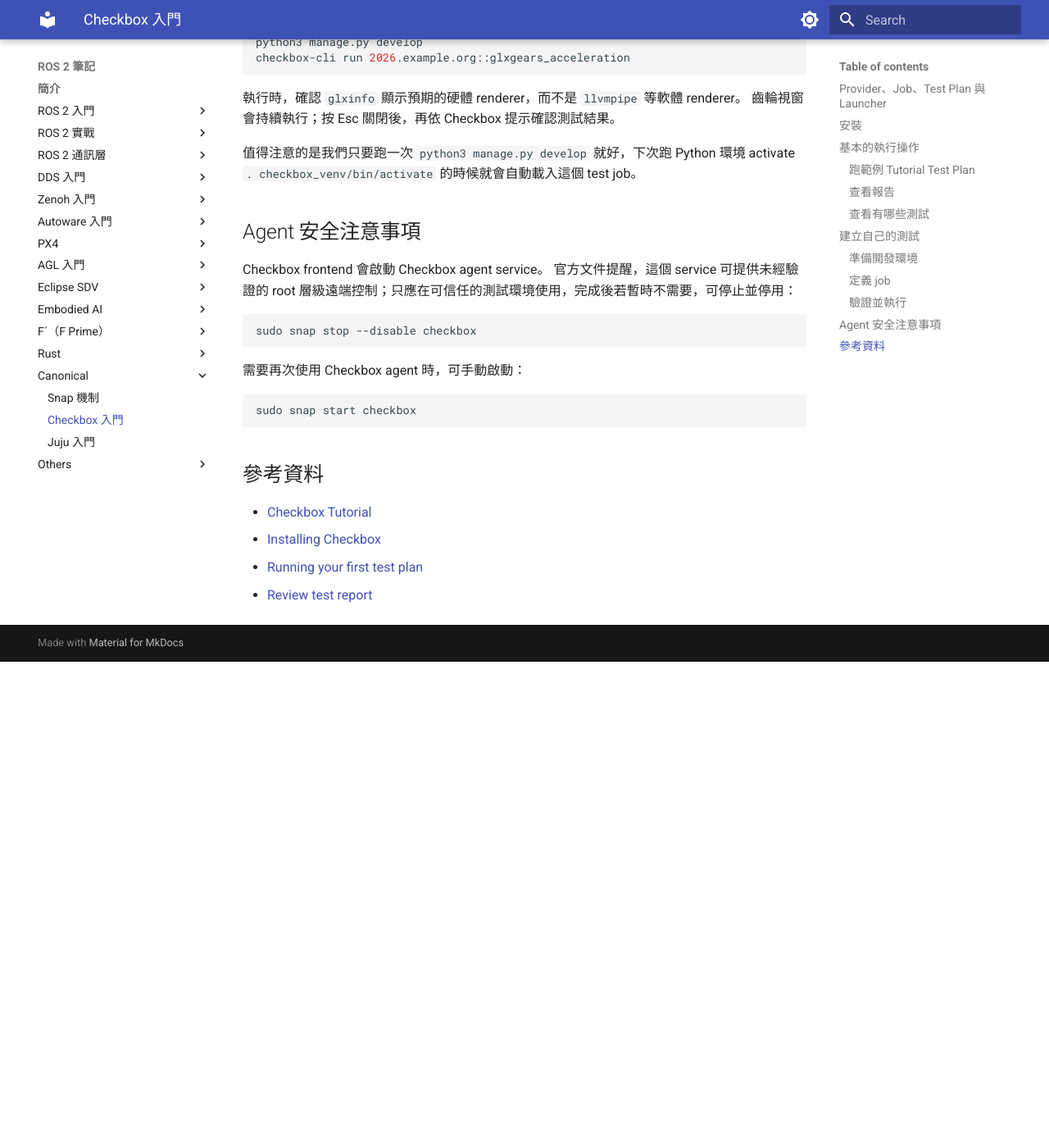
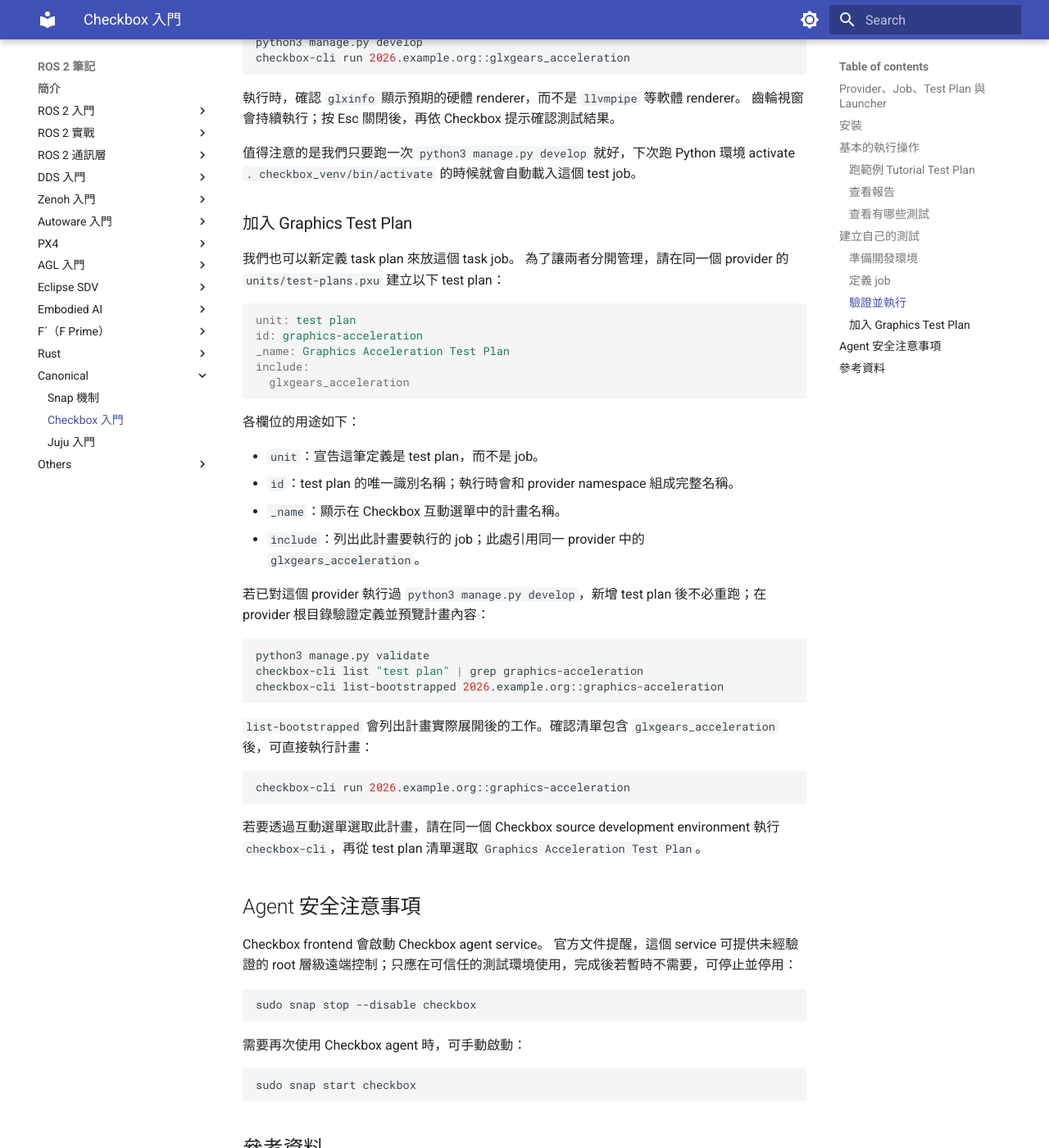
Before and after one commit to evshary/ros2-learning, an MkDocs documentation site: the page built from docs/canonical/checkbox.md, in a window 1280 px wide and 1400 px high, scrolled down 3591 px. Shown: the whole window at 82% size. Built offline with MkDocs 1.6.1 and Material for MkDocs 9.7.7, drawn with Linux system fonts in a browser that asks for light colours; before the commit the page ends 4398 px from its top, so only the background shows below that.

Commit message:
docs(checkbox): add graphics test plan guidance
Signed-off-by: ChenYing Kuo <evshary@gmail.com>

````diff
--- a/docs/canonical/checkbox.md
+++ b/docs/canonical/checkbox.md
@@ -152,6 +152,42 @@ checkbox-cli run 2026.example.org::glxgears_acceleration
 
 值得注意的是我們只要跑一次 `python3 manage.py develop` 就好，下次跑 Python 環境 activate `. checkbox_venv/bin/activate` 的時候就會自動載入這個 test job。
 
+### 加入 Graphics Test Plan
+
+我們也可以新定義 task plan 來放這個 task job。
+為了讓兩者分開管理，請在同一個 provider 的 `units/test-plans.pxu` 建立以下 test plan：
+
+```ini
+unit: test plan
+id: graphics-acceleration
+_name: Graphics Acceleration Test Plan
+include:
+  glxgears_acceleration
+```
+
+各欄位的用途如下：
+
+* `unit`：宣告這筆定義是 test plan，而不是 job。
+* `id`：test plan 的唯一識別名稱；執行時會和 provider namespace 組成完整名稱。
+* `_name`：顯示在 Checkbox 互動選單中的計畫名稱。
+* `include`：列出此計畫要執行的 job；此處引用同一 provider 中的 `glxgears_acceleration`。
+
+若已對這個 provider 執行過 `python3 manage.py develop`，新增 test plan 後不必重跑；在 provider 根目錄驗證定義並預覽計畫內容：
+
+```bash
+python3 manage.py validate
+checkbox-cli list "test plan" | grep graphics-acceleration
+checkbox-cli list-bootstrapped 2026.example.org::graphics-acceleration
+```
+
+`list-bootstrapped` 會列出計畫實際展開後的工作。確認清單包含 `glxgears_acceleration` 後，可直接執行計畫：
+
+```bash
+checkbox-cli run 2026.example.org::graphics-acceleration
+```
+
+若要透過互動選單選取此計畫，請在同一個 Checkbox source development environment 執行 `checkbox-cli`，再從 test plan 清單選取 `Graphics Acceleration Test Plan`。
+
 ## Agent 安全注意事項
 
 Checkbox frontend 會啟動 Checkbox agent service。
````
